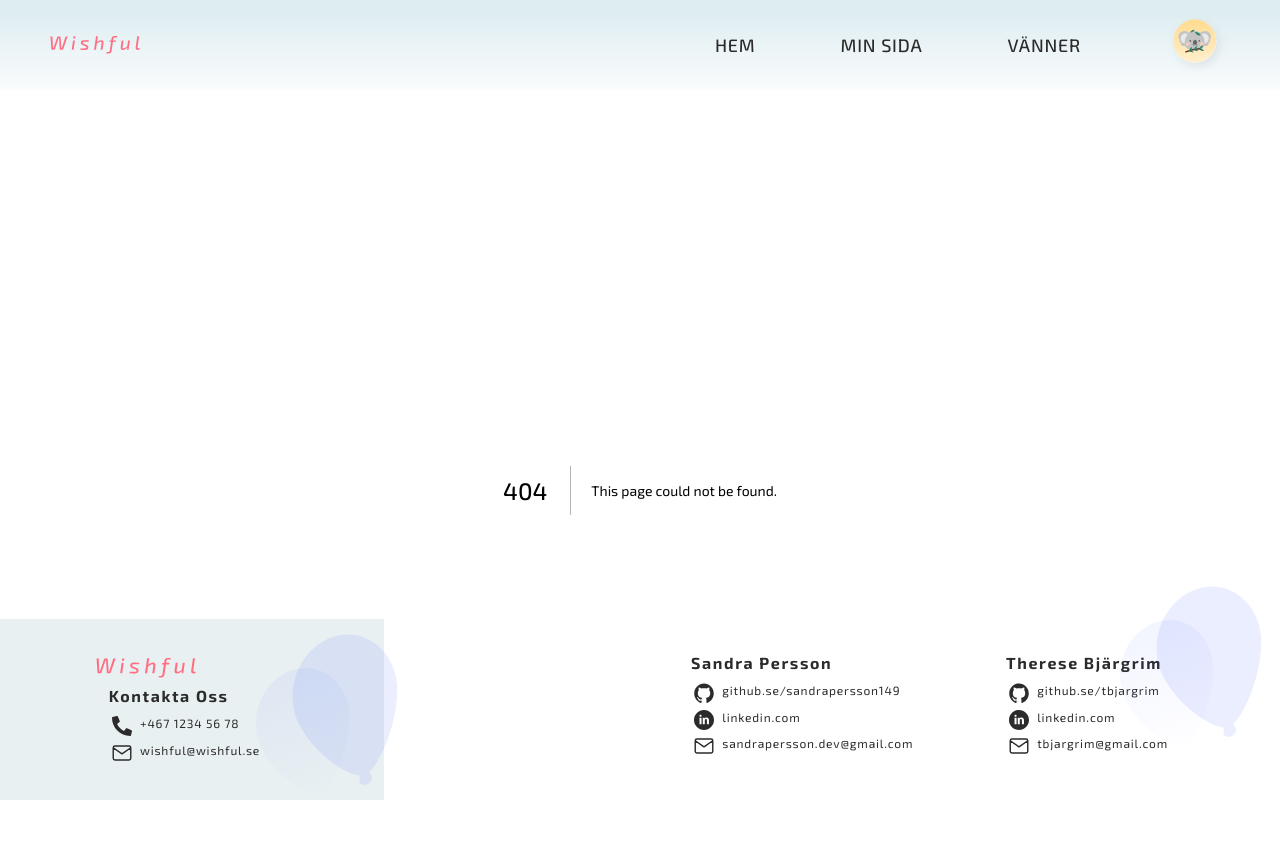
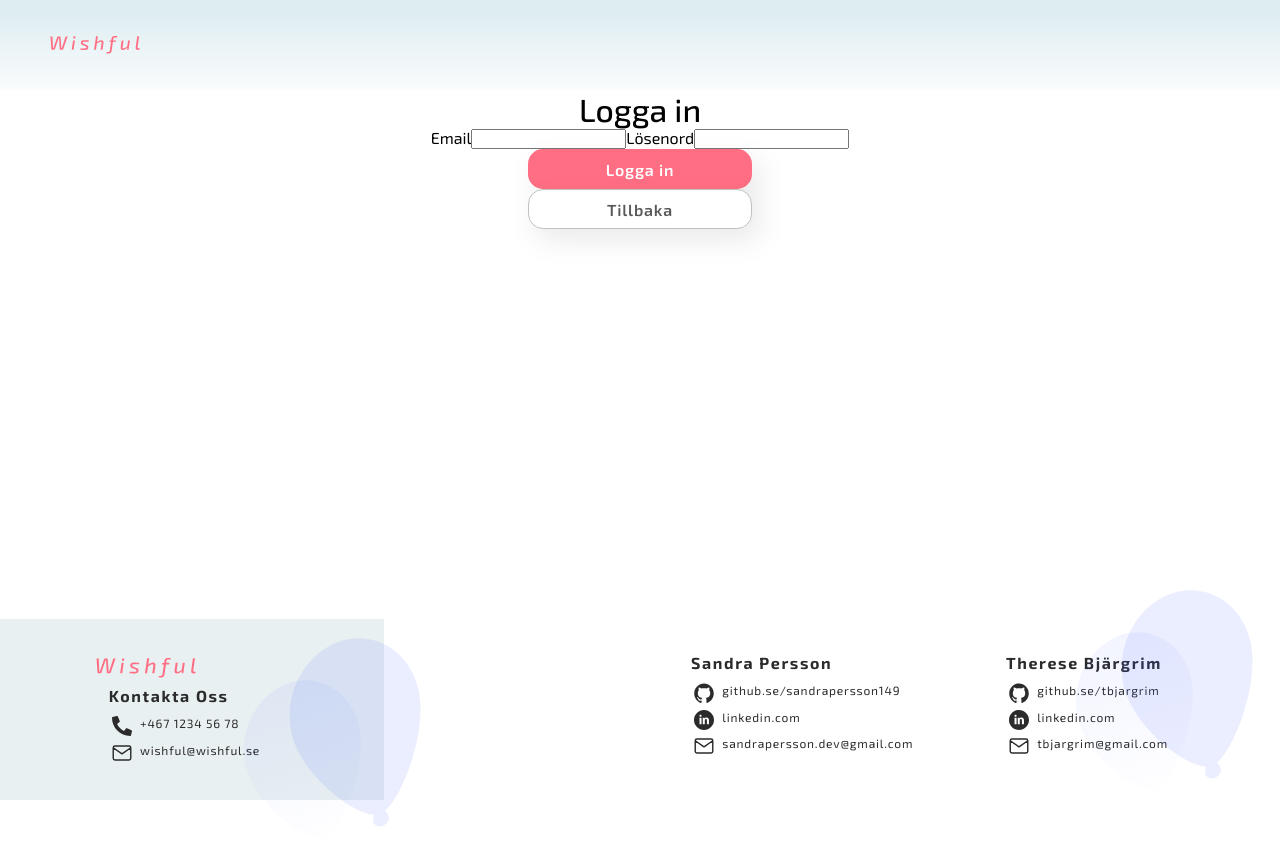
Before and after one commit to TBjargrim/wishful, a Next.js app: page /logga-in in a window 1280 px wide. Before the commit this address had no page. Shown: the top 864 px of the page. Built offline with nearby package versions, Linux system fonts and the light colour scheme.

Commit message:
Updates in footer, navbar rendering, and basic styles on sign-in page

```diff
--- a/components/footer/Footer.jsx
+++ b/components/footer/Footer.jsx
@@ -5,6 +5,7 @@ import styles from './_footer.module.scss';
 const Footer = () => {
   return (
     <section className={styles.footerContainer}>
+
       <div className={styles.leftColumn}>
         <Icon src="/logo_2.svg" altText="logo" width="100" height="30" />
         <h5>Kontakta oss</h5>
@@ -20,11 +21,12 @@ const Footer = () => {
           <Icon
             src="/balloons1.svg"
             altText="Balloons"
-            width="200"
-            height="200"
+            width="250"
+            height="250"
           />
         </div>
       </div>
+
       <div className={styles.rightColumn}>
         <div className={styles.leftName}>
           <h5>Sandra Persson</h5>
@@ -65,8 +67,8 @@ const Footer = () => {
           <Icon
             src="/balloons1.svg"
             altText="Balloons"
-            width="200"
-            height="200"
+            width="250"
+            height="250"
           />
         </div>
       </div>
--- a/components/footer/_footer.module.scss
+++ b/components/footer/_footer.module.scss
@@ -4,6 +4,7 @@
   display: flex;
   justify-content: space-around;
   width: 100%;
+
   position: absolute;
   bottom: 0;
 
@@ -54,7 +55,7 @@
 .balloonsImageLeft {
   position: absolute;
   top: 0;
-  right: -3rem;
+  right: -5rem;
 }
 
 .balloonsImageRight {
--- /dev/null
+++ b/components/navbar/NavbarIcon.jsx
@@ -0,0 +1,12 @@
+import NextImage from 'next/image';
+import styles from './_navbar.module.scss';
+
+const NavbarIcon = () => {
+  return (
+    <section className={styles.navbarContainer}>
+      <NextImage src="/logo_2.svg" alt="logo" width="90" height="90" />
+    </section>
+  );
+};
+
+export default NavbarIcon;
--- a/pages/_app.js
+++ b/pages/_app.js
@@ -1,11 +1,21 @@
+import { useRouter } from 'next/router';
 import Navbar from '../components/navbar/Navbar';
+import NavbarIcon from '../components/navbar/NavbarIcon';
 import Footer from '../components/footer/Footer';
 import '../styles/globals.scss';
 
 function MyApp({ Component, pageProps }) {
+  const router = useRouter();
+
+  const showHeader =
+    router.pathname === '/' ||
+    router.pathname === '/logga-in' ||
+    router.pathname === '/skapa-konto'
+      ? false
+      : true;
   return (
     <>
-      <Navbar />
+      {showHeader ? <Navbar /> : <NavbarIcon />}
       <Component {...pageProps} />
       <Footer />
     </>
--- /dev/null
+++ b/pages/logga-in.js
@@ -0,0 +1,25 @@
+import Button from '../components/shared/button/Button';
+import styles from '../styles/_signin.module.scss';
+import Link from 'next/link';
+
+const SignIn = () => {
+  return (
+    <section className={styles.signinWrapper}>
+      <h2>Logga in</h2>
+      <form>
+        <label htmlFor="name">Email</label>
+        <input id="name" type="email" />
+        <label htmlFor="password">Lösenord</label>
+        <input id="password" type="password" />
+      </form>
+      <Button>Logga in</Button>
+      <Link href={'/'} passHref>
+        <a>
+          <Button type="primary">Tillbaka</Button>
+        </a>
+      </Link>
+    </section>
+  );
+};
+
+export default SignIn;
--- /dev/null
+++ b/pages/skapa-konto.js
@@ -0,0 +1,5 @@
+const CreateAccount = () => {
+  return <h3>Skapa konto</h3>;
+};
+
+export default CreateAccount;
--- /dev/null
+++ b/styles/_signin.module.scss
@@ -0,0 +1,7 @@
+@import 'varibles';
+
+.signinWrapper {
+  display: flex;
+  flex-direction: column;
+  align-items: center;
+}
```
Also changed, not shown: pages/index.js (+12 -2 lines), styles/_landing.module.scss (+7 -3 lines).
